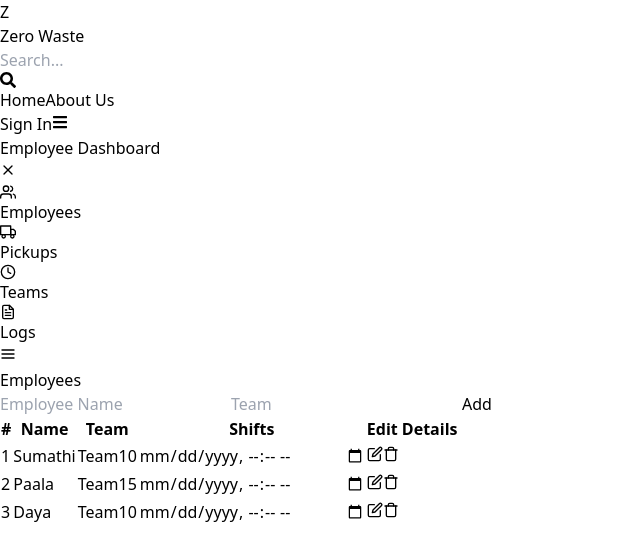
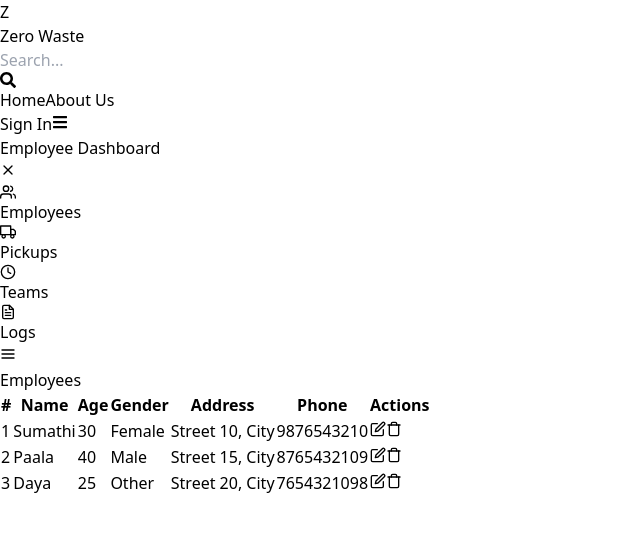
Before and after one commit to ChamothAshen/ZeroWasteHub-ITPM, a React (Vite) app in the folder client/: page /EmployeeDashboard in a window 1280 px wide. Shown: the top 560 px of the page, without its empty margins (0-640 px from the left). Built offline with nearby package versions, Linux system fonts and the light colour scheme.

Commit message:
get started button, change in empdash,

```diff
--- a/client/src/pages/EmpDash.jsx
+++ b/client/src/pages/EmpDash.jsx
@@ -1,21 +1,21 @@
 import { useState } from "react";
 import { FiEdit, FiTrash, FiMenu } from "react-icons/fi";
-import Sidebar from "./EmpSidebar"; // Import the Sidebar component
+import Sidebar from "./EmpSidebar";
 
 export default function EmployeeDashboard() {
   const [sidebarOpen, setSidebarOpen] = useState(false);
   const [employees, setEmployees] = useState([
-    { id: 1, name: "Sumathi", team: "Team10", shifts: "" },
-    { id: 2, name: "Paala", team: "Team15", shifts: "" },
-    { id: 3, name: "Daya", team: "Team10", shifts: "" },
+    { id: 1, name: "Sumathi", age: 30, gender: "Female", address: "Street 10, City", phone: "9876543210" },
+    { id: 2, name: "Paala", age: 40, gender: "Male", address: "Street 15, City", phone: "8765432109" },
+    { id: 3, name: "Daya", age: 25, gender: "Other", address: "Street 20, City", phone: "7654321098" },
   ]);
-  const [newEmployee, setNewEmployee] = useState({ name: "", team: "" });
+
   const [editingEmployee, setEditingEmployee] = useState(null);
-  const [employeeToDelete, setEmployeeToDelete] = useState(null); // Track employee to delete
+  const [employeeToDelete, setEmployeeToDelete] = useState(null);
 
   const handleEditEmployee = (id) => {
     const employeeToEdit = employees.find((emp) => emp.id === id);
-    setEditingEmployee(employeeToEdit);
+    setEditingEmployee({ ...employeeToEdit });
   };
 
   const handleSaveEditEmployee = () => {
@@ -25,72 +25,21 @@ export default function EmployeeDashboard() {
     setEditingEmployee(null);
   };
 
-  const handleDeleteEmployee = (id) => {
-    const employee = employees.find((emp) => emp.id === id);
-    setEmployeeToDelete(employee); // Set the employee to delete
-  };
-
-  const confirmDelete = () => {
-    setEmployees(employees.filter((emp) => emp.id !== employeeToDelete.id));
-    setEmployeeToDelete(null); // Close the modal
-  };
-
-  const cancelDelete = () => {
-    setEmployeeToDelete(null); // Close the modal
-  };
-
-  const handleAddEmployee = () => {
-    if (newEmployee.name && newEmployee.team) {
-      setEmployees([
-        ...employees,
-        { id: employees.length + 1, ...newEmployee, shifts: "" },
-      ]);
-      setNewEmployee({ name: "", team: "" });
-    }
-  };
-
   return (
     <div className="min-h-screen bg-green-50 text-gray-800 flex">
-      {/* Import Sidebar */}
+      {/* Sidebar */}
       <Sidebar sidebarOpen={sidebarOpen} setSidebarOpen={setSidebarOpen} />
 
       {/* Main Content */}
       <main className="flex-1 p-6 transition-all">
         <header className="flex justify-between items-center mb-6">
-          <button
-            className="md:hidden text-green-600 text-2xl"
-            onClick={() => setSidebarOpen(true)}
-          >
+          <button className="md:hidden text-green-600 text-2xl" onClick={() => setSidebarOpen(true)}>
             <FiMenu />
           </button>
           <h2 className="text-3xl font-semibold">Employees</h2>
         </header>
 
         <div className="bg-white p-6 rounded-lg shadow-md">
-          {/* Add Employee */}
-          <div className="mb-4">
-            <input
-              type="text"
-              placeholder="Employee Name"
-              value={newEmployee.name}
-              onChange={(e) => setNewEmployee({ ...newEmployee, name: e.target.value })}
-              className="border p-2 rounded mr-2"
-            />
-            <input
-              type="text"
-              placeholder="Team"
-              value={newEmployee.team}
-              onChange={(e) => setNewEmployee({ ...newEmployee, team: e.target.value })}
-              className="border p-2 rounded mr-2"
-            />
-            <button
-              onClick={handleAddEmployee}
-              className="bg-green-600 text-white px-4 py-2 rounded"
-            >
-              Add
-            </button>
-          </div>
-
           {/* Employee Table */}
           <div className="overflow-x-auto">
             <table className="w-full border-collapse border border-gray-300">
@@ -98,72 +47,60 @@ export default function EmployeeDashboard() {
                 <tr className="bg-gray-200">
                   <th className="border p-2">#</th>
                   <th className="border p-2">Name</th>
-                  <th className="border p-2">Team</th>
-                  <th className="border p-2">Shifts</th>
-                  <th className="border p-2">Edit Details</th>
+                  <th className="border p-2">Age</th>
+                  <th className="border p-2">Gender</th>
+                  <th className="border p-2">Address</th>
+                  <th className="border p-2">Phone</th>
+                  <th className="border p-2">Actions</th>
                 </tr>
               </thead>
               <tbody>
                 {employees.map((employee) => (
                   <tr key={employee.id} className="border">
                     <td className="border p-2 text-center">{employee.id}</td>
+
+                    {editingEmployee?.id === employee.id ? (
+                      <>
                         <td className="border p-2">
-                      {editingEmployee?.id === employee.id ? (
-                        <input
-                          type="text"
-                          value={editingEmployee.name}
-                          onChange={(e) =>
-                            setEditingEmployee({ ...editingEmployee, name: e.target.value })
-                          }
-                          className="border p-1 rounded w-full"
-                        />
-                      ) : (
-                        employee.name
-                      )}
+                          <input type="text" value={editingEmployee.name} onChange={(e) => setEditingEmployee({ ...editingEmployee, name: e.target.value })} className="border p-1 rounded w-full" />
                         </td>
                         <td className="border p-2">
-                      {editingEmployee?.id === employee.id ? (
-                        <input
-                          type="text"
-                          value={editingEmployee.team}
-                          onChange={(e) =>
-                            setEditingEmployee({ ...editingEmployee, team: e.target.value })
-                          }
-                          className="border p-1 rounded w-full"
-                        />
+                          <input type="number" value={editingEmployee.age} onChange={(e) => setEditingEmployee({ ...editingEmployee, age: e.target.value })} className="border p-1 rounded w-full" />
+                        </td>
+                        <td className="border p-2">
+                          <select value={editingEmployee.gender} onChange={(e) => setEditingEmployee({ ...editingEmployee, gender: e.target.value })} className="border p-1 rounded w-full">
+                            <option value="Male">Male</option>
+                            <option value="Female">Female</option>
+                            <option value="Other">Other</option>
+                          </select>
+                        </td>
+                        <td className="border p-2">
+                          <input type="text" value={editingEmployee.address} onChange={(e) => setEditingEmployee({ ...editingEmployee, address: e.target.value })} className="border p-1 rounded w-full" />
+                        </td>
+                        <td className="border p-2">
+                          <input type="text" value={editingEmployee.phone} onChange={(e) => setEditingEmployee({ ...editingEmployee, phone: e.target.value })} className="border p-1 rounded w-full" />
+                        </td>
+                        <td className="border p-2">
+                          <button className="text-green-500 font-semibold" onClick={handleSaveEditEmployee}>Save</button>
+                        </td>
+                      </>
                     ) : (
-                        employee.team
-                      )}
-                    </td>
-                    <td className="border p-2 text-center">
-                      <input
-                        type="datetime-local"
-                        className="border p-1 rounded-md w-full"
-                      />
-                    </td>
+                      <>
+                        <td className="border p-2">{employee.name}</td>
+                        <td className="border p-2">{employee.age}</td>
+                        <td className="border p-2">{employee.gender}</td>
+                        <td className="border p-2">{employee.address}</td>
+                        <td className="border p-2">{employee.phone}</td>
                         <td className="border p-2 flex justify-center gap-2">
-                      {editingEmployee?.id === employee.id ? (
-                        <button
-                          className="text-green-500"
-                          onClick={handleSaveEditEmployee}
-                        >
-                          Save
-                        </button>
-                      ) : (
-                        <button
-                          className="text-blue-500"
-                          onClick={() => handleEditEmployee(employee.id)}
-                        >
+                          <button className="text-blue-500" onClick={() => handleEditEmployee(employee.id)}>
                             <FiEdit />
                           </button>
-                      )}
-                      <button
-                        className="text-red-500"
-                        onClick={() => handleDeleteEmployee(employee.id)}
-                      >
+                          <button className="text-red-500" onClick={() => setEmployeeToDelete(employee)}>
                             <FiTrash />
                           </button>
                         </td>
+                      </>
+                    )}
                   </tr>
                 ))}
               </tbody>
@@ -172,28 +109,18 @@ export default function EmployeeDashboard() {
         </div>
       </main>
 
-      {/* Custom Confirmation Modal */}
+      {/* Delete Confirmation Modal */}
       {employeeToDelete && (
         <div className="fixed inset-0 bg-black bg-opacity-50 flex items-center justify-center">
           <div className="bg-white p-6 rounded-lg shadow-lg max-w-sm">
             <h3 className="text-xl font-semibold mb-4">Confirm Delete</h3>
-            <p>
-              Are you sure you want to delete{" "}
-              <span className="font-semibold">{employeeToDelete.name}</span>?
-            </p>
+            <p>Are you sure you want to delete <span className="font-semibold">{employeeToDelete.name}</span>?</p>
             <div className="flex justify-end gap-4 mt-6">
-              <button
-                onClick={cancelDelete}
-                className="bg-gray-500 text-white px-4 py-2 rounded"
-              >
-                Cancel
-              </button>
-              <button
-                onClick={confirmDelete}
-                className="bg-red-600 text-white px-4 py-2 rounded"
-              >
-                Delete
-              </button>
+              <button onClick={() => setEmployeeToDelete(null)} className="bg-gray-500 text-white px-4 py-2 rounded">Cancel</button>
+              <button onClick={() => {
+                setEmployees(employees.filter(emp => emp.id !== employeeToDelete.id));
+                setEmployeeToDelete(null);
+              }} className="bg-red-600 text-white px-4 py-2 rounded">Delete</button>
             </div>
           </div>
         </div>
--- a/client/src/pages/SignIn.jsx
+++ b/client/src/pages/SignIn.jsx
@@ -45,7 +45,7 @@ function SignIn() {
       }
 
       dispatch(signInSuccess(data));
-      navigate('/');
+      navigate('/Dashboard');
     } catch (error) {
       console.error('Login Error:', error); // ✅ Debugging
       dispatch(signInFailure(error.message || 'An error occurred!'));
```
Also changed, not shown: client/src/pages/Home.jsx (+7 -3 lines). Lines whose indentation alone changed are shown as unchanged.
